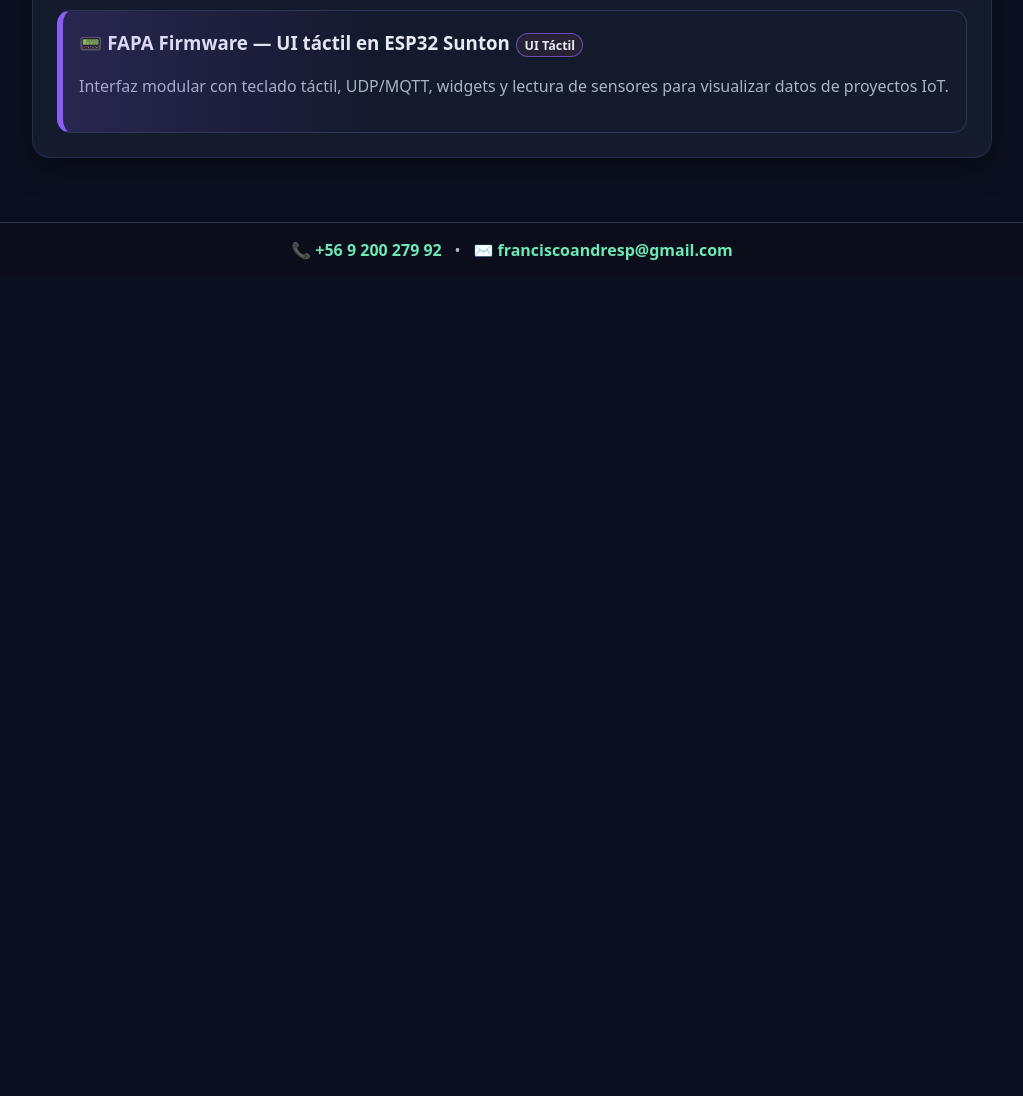
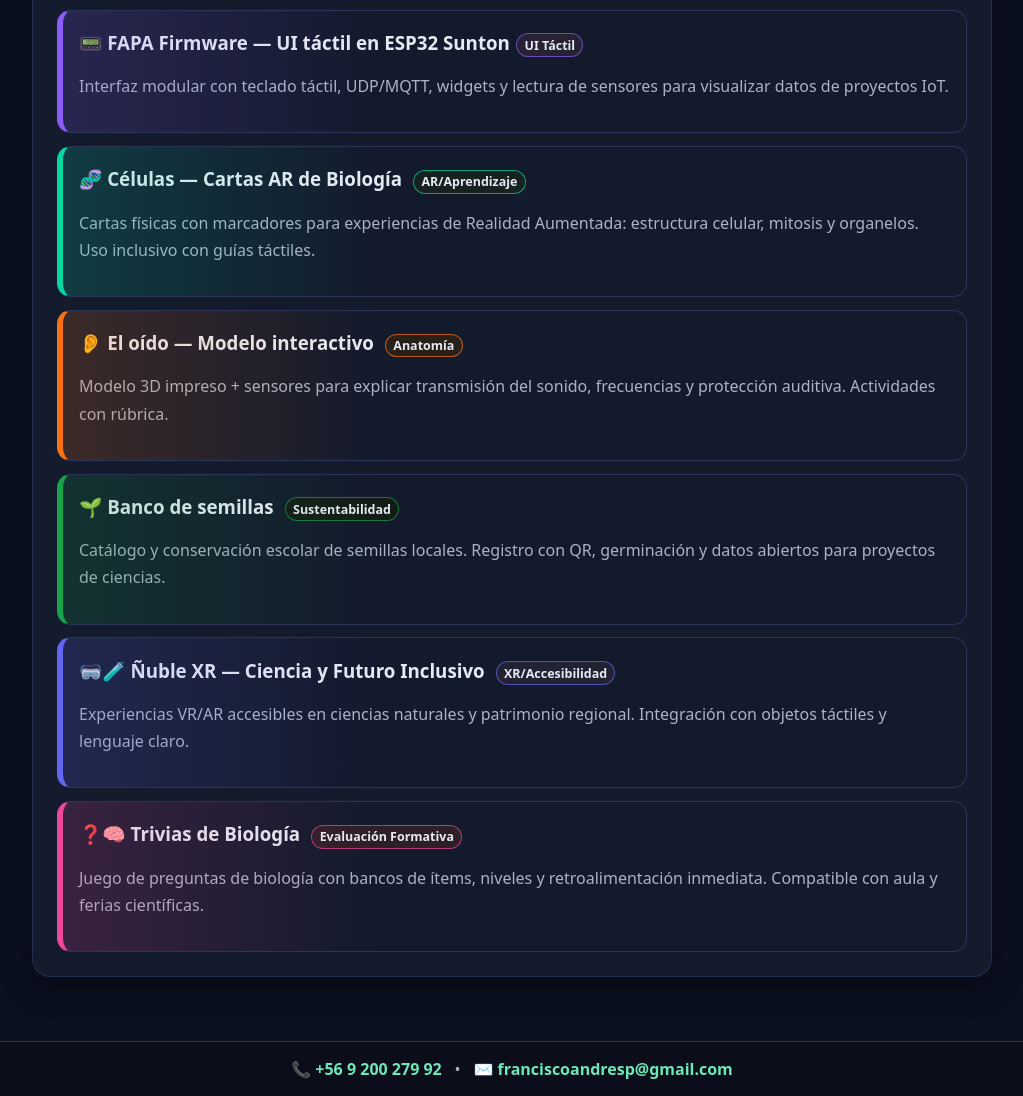
Before and after one commit to panchopinto/pancho-convocatorias, a plain HTML site: page proyectos.html in a window 1280 px wide. Shown: the part 760-1856 px from the top of the page, without its empty margins (128-1151 px from the left). Before the commit the page ends 1037 px from the top, so only its background shows below. Drawn offline with Linux system fonts and the light colour scheme.

Commit message:
Add files via upload

```diff
--- a/assets/styles.css
+++ b/assets/styles.css
@@ -127,3 +127,17 @@ input:focus, textarea:focus, select:focus{outline:2px solid color-mix(in hsl, va
 
 .site-footer{margin-top:2rem;padding:1rem 1.25rem;border-top:1px solid var(--edge);background:color-mix(in hsl, var(--bg) 85%, black);display:flex;flex-wrap:wrap;gap:.8rem;justify-content:center;color:var(--muted)}
 .site-footer a{color:var(--acc);text-decoration:none;font-weight:600}
+
+/* Nuevos proyectos: colores */
+:root{
+  --proy-celulas:#06d6a0;   /* verde agua */
+  --proy-oido:#f97316;      /* naranja vivo */
+  --proy-semillas:#16a34a;  /* verde hoja */
+  --proy-nublexr:#6366f1;   /* índigo XR */
+  --proy-trivias:#ec4899;   /* rosa trivia */
+}
+.item.proy-celulas{ --accent-color: var(--proy-celulas); }
+.item.proy-oido{ --accent-color: var(--proy-oido); }
+.item.proy-semillas{ --accent-color: var(--proy-semillas); }
+.item.proy-nublexr{ --accent-color: var(--proy-nublexr); }
+.item.proy-trivias{ --accent-color: var(--proy-trivias); }
--- a/proyectos.html
+++ b/proyectos.html
@@ -43,6 +43,28 @@
         <h3>📟 FAPA Firmware — UI táctil en ESP32 Sunton<span class='chip'>UI Táctil</span></h3>
         <p>Interfaz modular con teclado táctil, UDP/MQTT, widgets y lectura de sensores para visualizar datos de proyectos IoT.</p>
       </div>
+
+      <div class="item accent proy-celulas">
+        <h3>🧬 Células — Cartas AR de Biología <span class="chip">AR/Aprendizaje</span></h3>
+        <p>Cartas físicas con marcadores para experiencias de Realidad Aumentada: estructura celular, mitosis y organelos. Uso inclusivo con guías táctiles.</p>
+      </div>
+      <div class="item accent proy-oido">
+        <h3>👂 El oído — Modelo interactivo <span class="chip">Anatomía</span></h3>
+        <p>Modelo 3D impreso + sensores para explicar transmisión del sonido, frecuencias y protección auditiva. Actividades con rúbrica.</p>
+      </div>
+      <div class="item accent proy-semillas">
+        <h3>🌱 Banco de semillas <span class="chip">Sustentabilidad</span></h3>
+        <p>Catálogo y conservación escolar de semillas locales. Registro con QR, germinación y datos abiertos para proyectos de ciencias.</p>
+      </div>
+      <div class="item accent proy-nublexr">
+        <h3>🥽🧪 Ñuble XR — Ciencia y Futuro Inclusivo <span class="chip">XR/Accesibilidad</span></h3>
+        <p>Experiencias VR/AR accesibles en ciencias naturales y patrimonio regional. Integración con objetos táctiles y lenguaje claro.</p>
+      </div>
+      <div class="item accent proy-trivias">
+        <h3>❓🧠 Trivias de Biología <span class="chip">Evaluación Formativa</span></h3>
+        <p>Juego de preguntas de biología con bancos de ítems, niveles y retroalimentación inmediata. Compatible con aula y ferias científicas.</p>
+      </div>
+
     </div>
   </section>
 </main>
```
